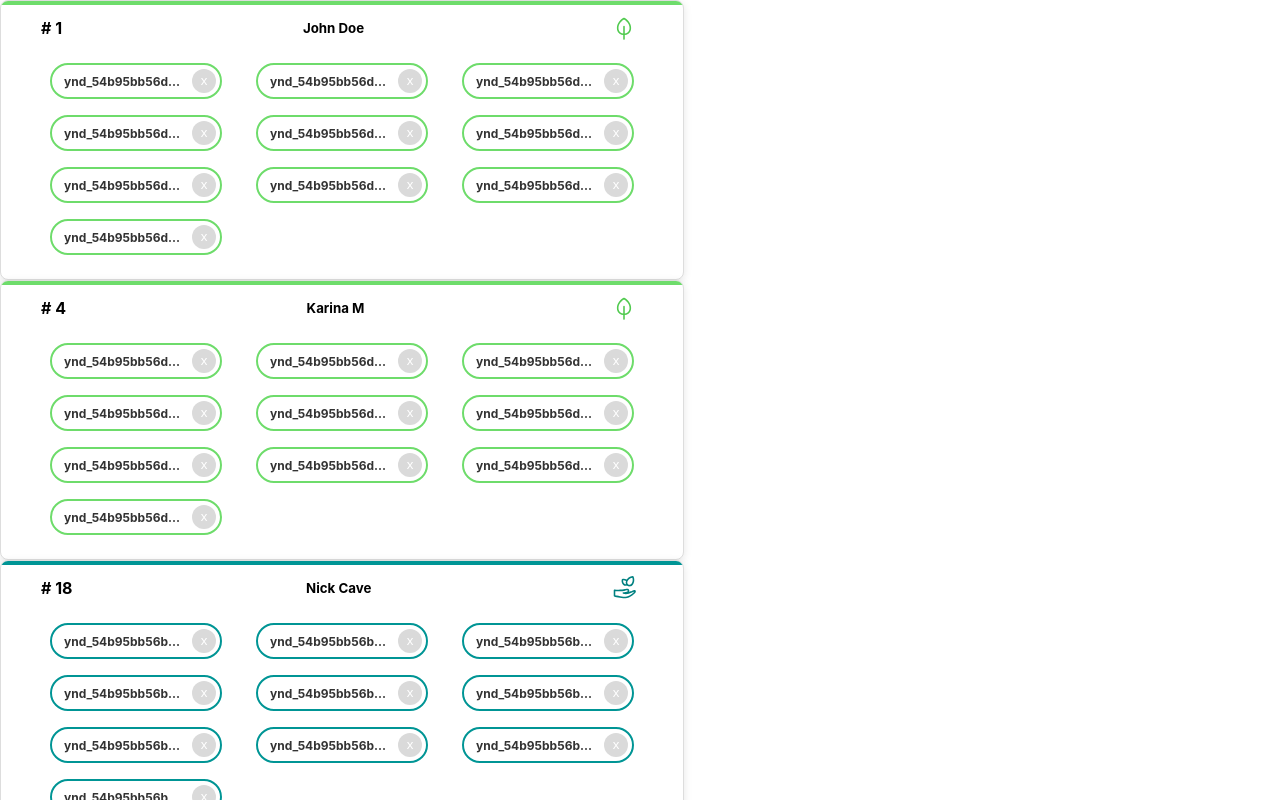
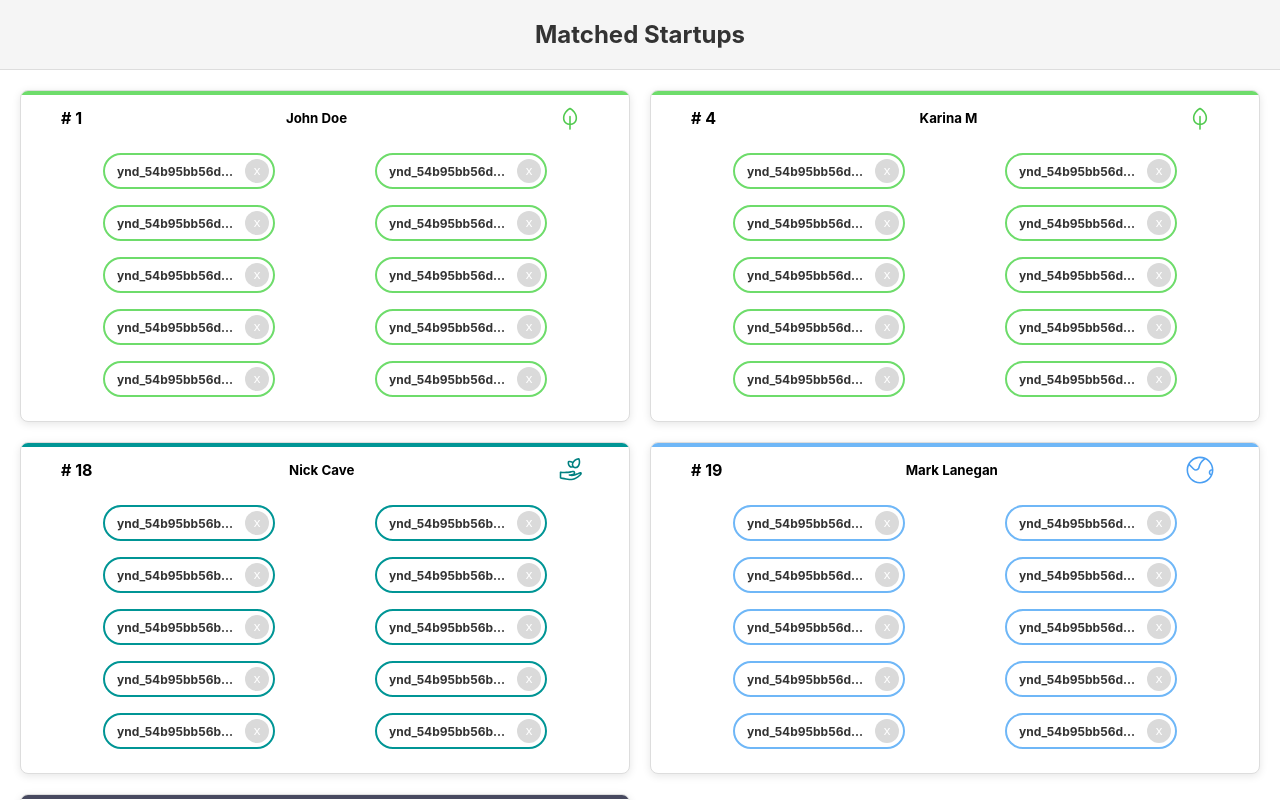
Before and after one commit to iamdevdaniel/younoodle-fe-challenge, a React (Create React App) app: page / in a window 1280 px wide. Shown: the top 800 px of the page. Built offline with nearby package versions, Linux system fonts and the light colour scheme.

Commit message:
Implement the styles for the list of MatchedStartups

```diff
--- a/src/components/InvestorCard.css
+++ b/src/components/InvestorCard.css
@@ -8,14 +8,12 @@
     --investor-card-body-margin: 0 24px 8px 24px;
     --investor-card-grid-row-gap: 16px;
     --investor-card-grid-column-gap: 16px;
-    --investor-card-width: 650px;
 
     border: 1px solid var(--investor-card-border-color);
     border-radius: var(--investor-card-border-radius);
     box-shadow: var(--investor-card-box-shadow);
     padding: 0 var(--investor-card-padding) var(--investor-card-padding);
     background-color: var(--investor-card-background-color);
-    width: var(--investor-card-width);
     container-name: card-container;
     container-type: inline-size;
     position: relative;
@@ -47,7 +45,7 @@
     justify-items: center;
 }
 
-@container card-container (min-width: 640px) {
+@container card-container (min-width: 540px) {
     .investor-card #body {
         grid-template-columns: repeat(3, 1fr);
     }
--- a/src/components/InvestorCard.tsx
+++ b/src/components/InvestorCard.tsx
@@ -27,17 +27,17 @@ const InvestorCard: React.FC<InvestorCardProps> = ({
     const { name, industry } = investor
 
     return (
-        <div className="investor-card">
+        <section className="investor-card" aria-label={`Investor ${name}`}>
             <div
                 id="header-line"
                 style={{ backgroundColor: industryColors[industry] }}
             />
-            <div id="header">
+            <header id="header">
                 <h4>{`# ${investorId as number}`}</h4>
                 <h5>{name}</h5>
                 <IndustryIcon industry={industry} />
-            </div>
-            <div id="body">
+            </header>
+            <main id="body">
                 {startups.map(startup => {
                     const { key: startupId, value } = startup
                     return (
@@ -48,8 +48,8 @@ const InvestorCard: React.FC<InvestorCardProps> = ({
                         />
                     )
                 })}
-            </div>
-        </div>
+            </main>
+        </section>
     )
 }
 
--- /dev/null
+++ b/src/views/MatchedStartups.css
@@ -0,0 +1,49 @@
+#matched-startups-view {
+    --header-padding: 20px;
+    --header-bg-color: #f5f5f5;
+    --header-border-color: #ddd;
+    --header-font-size: 24px;
+    --header-font-color: #333;
+    --card-list-display: grid;
+    --card-list-gap: 20px;
+    --card-list-padding: 20px;
+    --card-list-large-columns: repeat(3, 1fr);
+    --card-list-medium-columns: repeat(2, 1fr);
+    --card-list-small-columns: 1fr;
+}
+
+#matched-startups-view-header {
+    padding: var(--header-padding);
+    background-color: var(--header-bg-color);
+    border-bottom: 1px solid var(--header-border-color);
+}
+
+#matched-startups-view-header h1 {
+    margin: 0;
+    font-size: var(--header-font-size);
+    color: var(--header-font-color);
+}
+
+#investor-card-list {
+    display: var(--card-list-display);
+    grid-gap: var(--card-list-gap);
+    padding: var(--card-list-padding);
+}
+
+@media only screen and (min-width: 1620px) {
+    #investor-card-list {
+        grid-template-columns: var(--card-list-large-columns);
+    }
+}
+
+@media only screen and (max-width: 1619px) and (min-width: 900px) {
+    #investor-card-list {
+        grid-template-columns: var(--card-list-medium-columns);
+    }
+}
+
+@media only screen and (max-width: 899px) {
+    #investor-card-list {
+        grid-template-columns: var(--card-list-small-columns);
+    }
+}
--- a/src/views/MatchedStartups.tsx
+++ b/src/views/MatchedStartups.tsx
@@ -3,10 +3,15 @@ import React from 'react'
 import InvestorCard from '../components/InvestorCard'
 import { MatchedStartupRecord, InvestorRecord } from '../types'
 
+import './MatchedStartups.css'
 import { matches } from './mock'
 
 export const MatchedStartups: React.FC = () => (
-    <React.Fragment>
+    <section id="matched-startups-view">
+        <header id="matched-startups-view-header">
+            <h1>Matched Startups</h1>
+        </header>
+        <div id="investor-card-list">
             {matches.length ? (
                 matches.map((match, index) => {
                     const { investor, startups } = match
@@ -21,7 +26,8 @@ export const MatchedStartups: React.FC = () => (
                     )
                 })
             ) : (
-            <></>
+                <React.Fragment />
             )}
-    </React.Fragment>
+        </div>
+    </section>
 )
```
Lines whose indentation alone changed are shown as unchanged.
